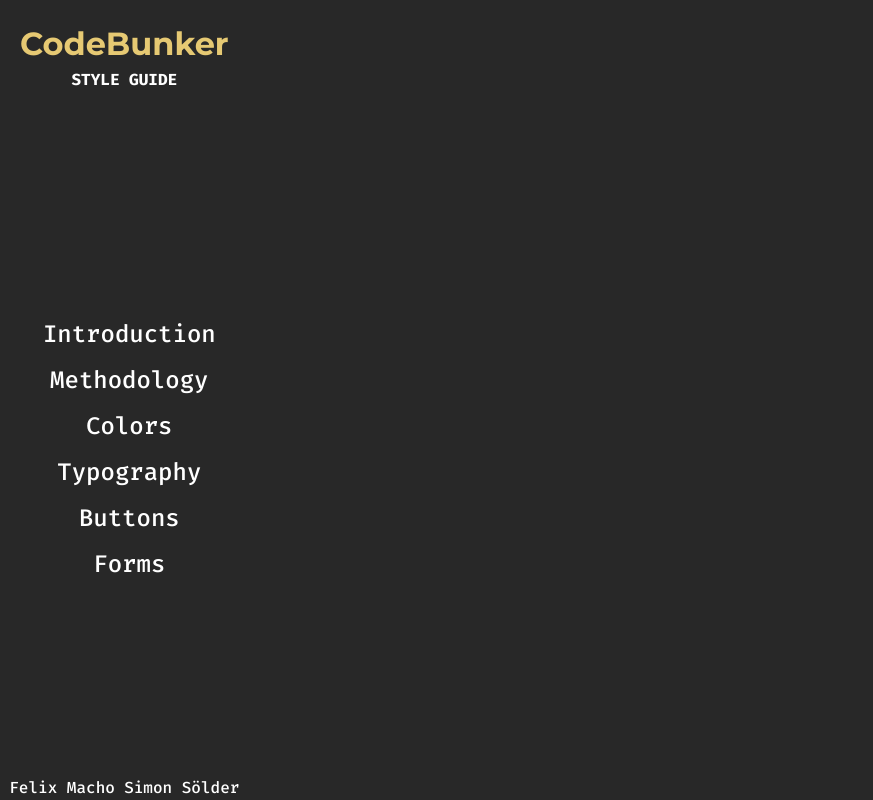
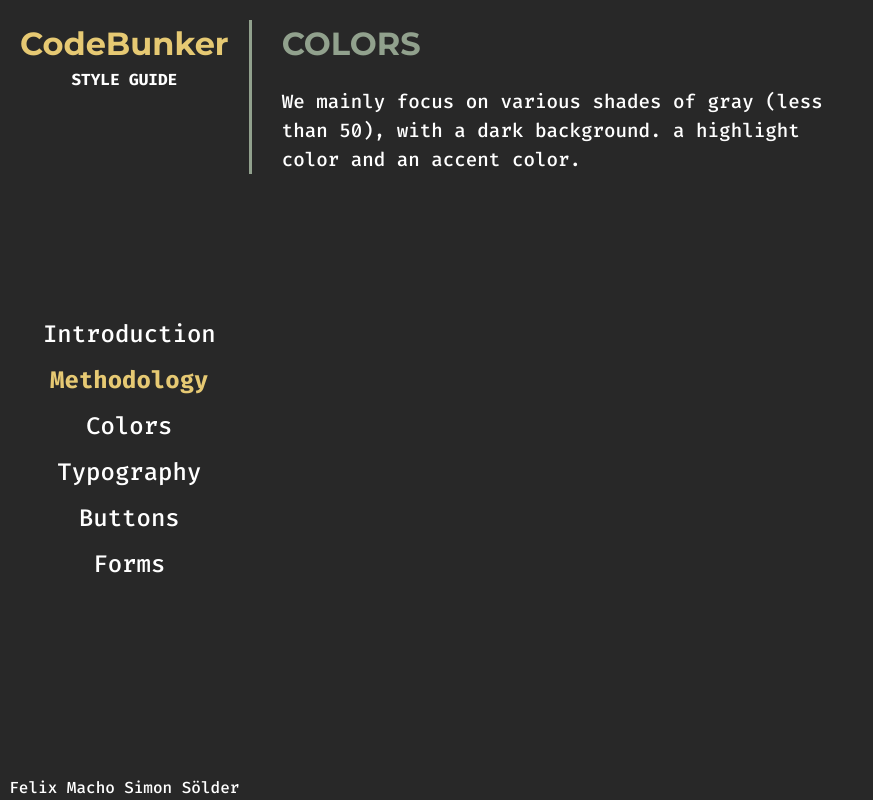
Before and after one commit to lolcatbois/CodeBunker-styleguide, a React (Create React App) app: page /methodology in a window 1280 px wide. Shown: the whole page, without its empty margins (0-873 px from the left). Built offline with nearby package versions, Linux system fonts and the light colour scheme.

Commit message:
Initial methodology page

```diff
--- a/src/App.js
+++ b/src/App.js
@@ -12,8 +12,8 @@
 import Colors from "./components/pages/Colors";
 import Typography from "./components/pages/Typography";
 import Forms from "./components/pages/Forms";
+import Methodology from "./components/pages/Methodology";
 import Buttons from "./components/pages/Buttons";
-
 
 export default function App() {
   return (
@@ -30,7 +30,7 @@
             <NavLink exact={true} to="/" activeClassName="is-active-link">Introduction</NavLink>
           </li>
           <li>
-            <NavLink to="/methodoloy" activeClassName="is-active-link">Methodology</NavLink>
+            <NavLink to="/methodology" activeClassName="is-active-link">Methodology</NavLink>
           </li>
           <li>
             <NavLink to="/colors" activeClassName="is-active-link">Colors</NavLink>
@@ -57,6 +57,9 @@
         <Route exact path="/">
           <Introduction />
         </Route>
+        <Route path="/methodology">
+          <Methodology />
+        </Route>
         <Route path="/colors">
           <Colors />
         </Route>
--- /dev/null
+++ b/src/components/pages/Methodology.jsx
@@ -0,0 +1,19 @@
+import CollapsibleCode from "../modules/CollapsibleCode";
+
+
+export default function Methodology() {
+    return (
+        <div className="page">
+            <section>
+                <h1>COLORS</h1>
+                <p>
+                    We mainly focus on various shades of gray (less than 50),
+                    with a dark background. a highlight color and an accent color.
+                </p>
+            </section>
+
+            <section>
+            </section>
+        </div>
+    );
+}
```
